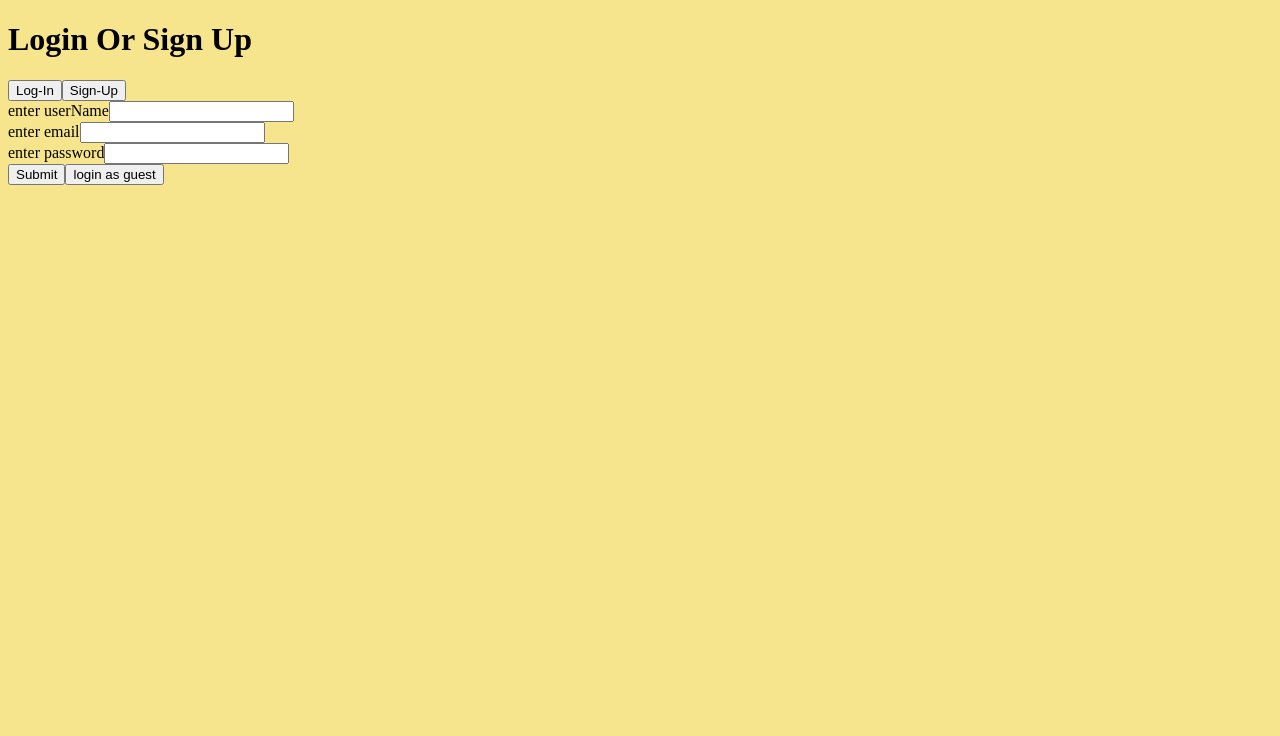
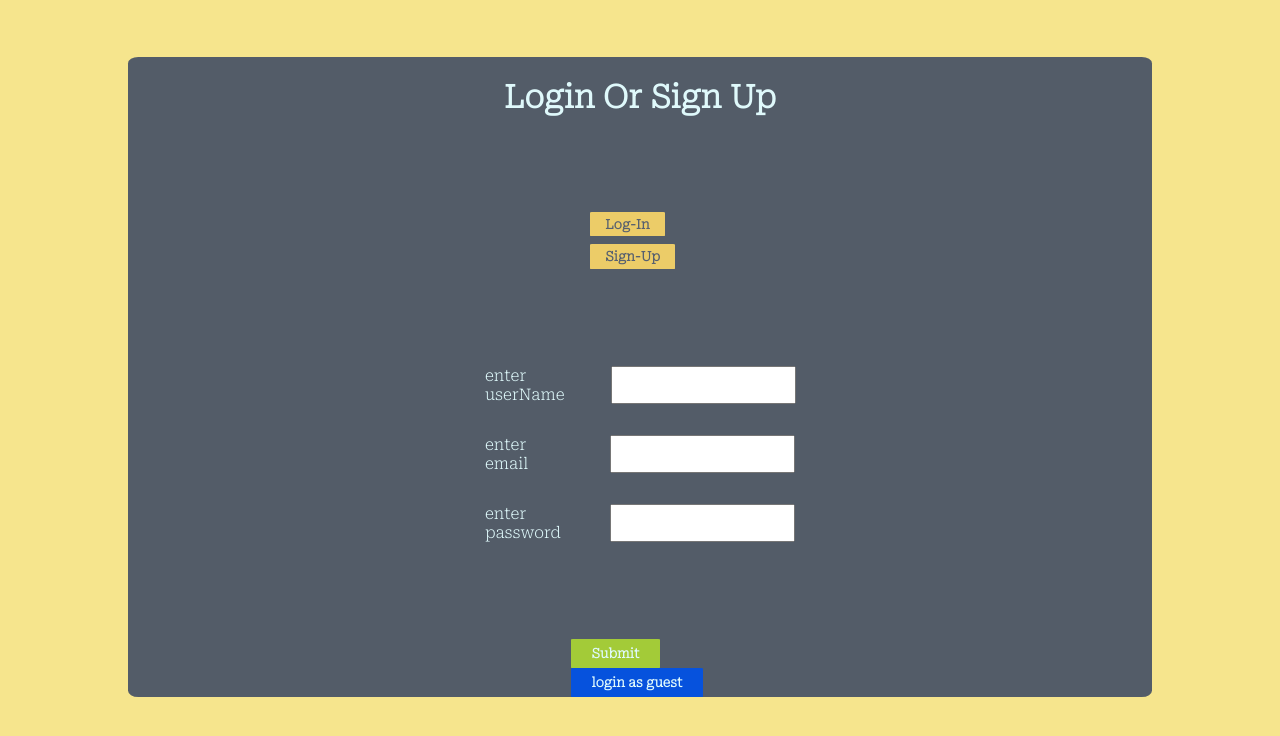
Before and after one commit to ArnonAsquira/checkers-socket, a React (Create React App) app: page / in a window 1280 px wide. Shown: the top 736 px of the page. Built offline with nearby package versions, Linux system fonts and the light colour scheme; no server answers.

Commit message:
implemanting jwt login

```diff
--- a/src/App.tsx
+++ b/src/App.tsx
@@ -10,14 +10,36 @@ import {
   playMenuPath,
 } from "./constants/appPaths";
 import OnlineBoard from "./componentes/onlineBoard/Board";
-import { useSelector } from "react-redux";
+import { useSelector, useStore } from "react-redux";
 import { MainStore } from "./redux/mainStore";
 import { useEffect } from "react";
+import axios from "axios";
+import { socketApiBaseUrl } from "./constants/socket";
+import { authAxiosConfig } from "./constants/axios";
+import { setUserId } from "./redux/slices/socketSlice";
 
 const App = () => {
   const navigate = useNavigate();
+  const mainStore = useStore();
   const socketSlice = useSelector((state: MainStore) => state.socket);
   const userId = socketSlice.userId;
+
+  useEffect(() => {
+    const establishJwtLogin = async () => {
+      try {
+        const { data }: { data: { autenitcated: boolean; userId: string } } =
+          await axios.get(`${socketApiBaseUrl}/jwtaccess`, authAxiosConfig());
+        if (data.autenitcated) {
+          mainStore.dispatch(setUserId(data.userId));
+          navigate("/gameoptions");
+        }
+      } catch (err) {
+        console.log(err);
+        navigate("/");
+      }
+    };
+    establishJwtLogin();
+  }, []);
 
   useEffect(() => {
     if (userId === null) {
--- a/src/componentes/onlineBoard/Board.tsx
+++ b/src/componentes/onlineBoard/Board.tsx
@@ -110,10 +110,21 @@ const OnlineBoard = () => {
 
   return (
     <Fragment>
-      <h1>
-        current turn: {currentTurn} player one: {players.playerOne} player two:
-        {players.playerTwo}
-      </h1>
+      <div className="game-info">
+        <div className="current-turn">
+          current turn:
+          <span style={currentTurn !== null ? { color: currentTurn } : {}}>
+            {currentTurn}
+          </span>
+        </div>
+        <div className="player">
+          <span className="one">player one:</span> {players.playerOne}
+        </div>
+        <div className="player">
+          <span className="two">player two:</span>
+          {players.playerTwo}
+        </div>
+      </div>
       <div id="board">{rows.map((row) => row)}</div>
     </Fragment>
   );
--- a/src/css/main.css
+++ b/src/css/main.css
@@ -1,11 +1,13 @@
+@import url("https://fonts.googleapis.com/css2?family=Roboto+Serif:wght@200&display=swap");
 body {
   background: #f6e58d;
+  font-family: "Roboto Serif", sans-serif;
 }
 
 #board {
   margin: auto auto;
-  width: 80vw;
-  height: 95vh;
+  width: 60vw;
+  height: 80vh;
   border: 1px solid black;
   display: -webkit-box;
   display: -ms-flexbox;
@@ -68,4 +70,222 @@ body {
   border-radius: 100%;
   cursor: pointer;
 }
+
+.input-field-container {
+  width: 80vw;
+  height: 80vh;
+  margin: 4.5% auto;
+  background-color: #535c68;
+  border-radius: 1%;
+  display: -webkit-box;
+  display: -ms-flexbox;
+  display: flex;
+  -webkit-box-orient: vertical;
+  -webkit-box-direction: normal;
+      -ms-flex-direction: column;
+          flex-direction: column;
+  -webkit-box-align: center;
+      -ms-flex-align: center;
+          align-items: center;
+  -webkit-box-pack: justify;
+      -ms-flex-pack: justify;
+          justify-content: space-between;
+}
+
+.input-field-container h1 {
+  color: #dff9fb;
+  text-align: center;
+}
+
+.input-field-container form {
+  margin-top: 10%;
+  margin-bottom: 10%;
+  margin-left: auto;
+  margin-right: auto;
+  display: -webkit-box;
+  display: -ms-flexbox;
+  display: flex;
+  -webkit-box-pack: justify;
+      -ms-flex-pack: justify;
+          justify-content: space-between;
+}
+
+.input-field-container form label {
+  color: #dff9fb;
+  margin-right: 15%;
+}
+
+.input-field-container .login-buttons-div button {
+  background-color: #eccc68;
+  color: #57606f;
+  -webkit-transition: all 0.5s;
+  transition: all 0.5s;
+  border-radius: 2%;
+  border: none;
+  outline: none;
+  padding: 5% 15%;
+  text-align: center;
+  font-family: inherit;
+  font-weight: 600;
+  cursor: pointer;
+  margin-top: 8%;
+}
+
+.input-field-container .login-buttons-div button:hover {
+  background-color: #ffa502;
+}
+
+.input-field-container .submit-button {
+  background-color: #a3cb38;
+  color: #dff9fb;
+  -webkit-transition: all 0.5s;
+  transition: all 0.5s;
+  border-radius: 2%;
+  border: none;
+  outline: none;
+  padding: 5% 15%;
+  text-align: center;
+  font-family: inherit;
+  font-weight: 600;
+  cursor: pointer;
+}
+
+.input-field-container .submit-button:hover {
+  background-color: #c4e538;
+}
+
+.input-field-container .guest-button {
+  background-color: #0652dd;
+  color: #dff9fb;
+  -webkit-transition: all 0.5s;
+  transition: all 0.5s;
+  border-radius: 2%;
+  border: none;
+  outline: none;
+  padding: 5% 15%;
+  text-align: center;
+  font-family: inherit;
+  font-weight: 600;
+  cursor: pointer;
+}
+
+.input-field-container .guest-button:hover {
+  background-color: #1289a7;
+}
+
+.game-options-menu {
+  width: 80vw;
+  height: 80vh;
+  margin: 4.5% auto;
+  background-color: #535c68;
+  border-radius: 1%;
+  display: -webkit-box;
+  display: -ms-flexbox;
+  display: flex;
+  -webkit-box-orient: vertical;
+  -webkit-box-direction: normal;
+      -ms-flex-direction: column;
+          flex-direction: column;
+  -webkit-box-align: center;
+      -ms-flex-align: center;
+          align-items: center;
+  -ms-flex-pack: distribute;
+      justify-content: space-around;
+}
+
+.game-options-menu .generate-token {
+  background-color: #eccc68;
+  color: #57606f;
+  -webkit-transition: all 0.5s;
+  transition: all 0.5s;
+  border-radius: 2%;
+  border: none;
+  outline: none;
+  padding: 5% 15%;
+  text-align: center;
+  font-family: inherit;
+  font-weight: 600;
+  cursor: pointer;
+  margin-top: 8%;
+}
+
+.game-options-menu .generate-token:hover {
+  background-color: #ffa502;
+}
+
+.game-options-menu .play-localy {
+  background-color: #9c88ff;
+  color: #57606f;
+  -webkit-transition: all 0.5s;
+  transition: all 0.5s;
+  border-radius: 2%;
+  border: none;
+  outline: none;
+  padding: 5% 15%;
+  text-align: center;
+  font-family: inherit;
+  font-weight: 600;
+  cursor: pointer;
+  margin-top: 8%;
+}
+
+.game-options-menu .play-localy:hover {
+  background-color: #0097e6;
+}
+
+.game-options-menu .join {
+  background-color: #7f8fa6;
+  color: #e1b12c;
+  -webkit-transition: all 0.5s;
+  transition: all 0.5s;
+  border-radius: 2%;
+  border: none;
+  outline: none;
+  padding: 5% 15%;
+  text-align: center;
+  font-family: inherit;
+  font-weight: 600;
+  cursor: pointer;
+  margin-top: 8%;
+}
+
+.game-options-menu .join:hover {
+  background-color: #487eb0;
+}
+
+.game-options-menu .game-token {
+  color: #1289a7;
+}
+
+.game-options-menu .game-token span {
+  font-weight: 800;
+  color: #0652dd;
+}
+
+.game-info {
+  position: absolute;
+  left: 0;
+  top: 0;
+  width: 20vw;
+  height: 30vh;
+  background-color: #535c68;
+  display: -webkit-box;
+  display: -ms-flexbox;
+  display: flex;
+  -webkit-box-orient: vertical;
+  -webkit-box-direction: normal;
+      -ms-flex-direction: column;
+          flex-direction: column;
+  -webkit-box-pack: justify;
+      -ms-flex-pack: justify;
+          justify-content: space-between;
+}
+
+.game-info .player .one {
+  color: darkred;
+}
+
+.game-info .player .two {
+  color: darkblue;
+}
 /*# sourceMappingURL=main.css.map */
--- a/src/css/main.scss
+++ b/src/css/main.scss
@@ -1,5 +1,25 @@
+@import url("https://fonts.googleapis.com/css2?family=Roboto+Serif:wght@200&display=swap");
+
 body {
   background: #f6e58d;
+  font-family: "Roboto Serif", sans-serif;
+}
+
+@mixin button($primColor, $hoverColor, $textColor) {
+  background-color: $primColor;
+  color: $textColor;
+  transition: all 0.5s;
+  border-radius: 2%;
+  border: none;
+  outline: none;
+  padding: 5% 15%;
+  text-align: center;
+  font-family: inherit;
+  font-weight: 600;
+  cursor: pointer;
+  &:hover {
+    background-color: $hoverColor;
+  }
 }
 
 @mixin player($color) {
@@ -12,8 +32,8 @@ body {
 
 #board {
   margin: auto auto;
-  width: 80vw;
-  height: 95vh;
+  width: 60vw;
+  height: 80vh;
   border: 1px solid black;
   display: flex;
   flex-direction: column;
@@ -46,3 +66,96 @@ body {
 .indicator {
   @include player(#535c68);
 }
+
+.input-field-container {
+  width: 80vw;
+  height: 80vh;
+  margin: 4.5% auto;
+  background-color: #535c68;
+  border-radius: 1%;
+  display: flex;
+  flex-direction: column;
+  align-items: center;
+  justify-content: space-between;
+  h1 {
+    color: #dff9fb;
+    text-align: center;
+  }
+  form {
+    margin-top: 10%;
+    margin-bottom: 10%;
+    margin-left: auto;
+    margin-right: auto;
+    display: flex;
+    justify-content: space-between;
+    label {
+      color: #dff9fb;
+      margin-right: 15%;
+    }
+  }
+
+  .login-buttons-div {
+    button {
+      @include button(#eccc68, #ffa502, #57606f);
+      margin-top: 8%;
+    }
+  }
+  .submit-button {
+    @include button(#a3cb38, #c4e538, #dff9fb);
+  }
+  .guest-button {
+    @include button(#0652dd, #1289a7, #dff9fb);
+  }
+}
+
+.game-options-menu {
+  width: 80vw;
+  height: 80vh;
+  margin: 4.5% auto;
+  background-color: #535c68;
+  border-radius: 1%;
+  display: flex;
+  flex-direction: column;
+  align-items: center;
+  justify-content: space-around;
+
+  .generate-token {
+    @include button(#eccc68, #ffa502, #57606f);
+    margin-top: 8%;
+  }
+  .play-localy {
+    @include button(#9c88ff, #0097e6, #57606f);
+    margin-top: 8%;
+  }
+  .join {
+    @include button(#7f8fa6, #487eb0, #e1b12c);
+    margin-top: 8%;
+  }
+  .game-token {
+    color: #1289a7;
+    span {
+      font-weight: 800;
+      color: #0652dd;
+    }
+  }
+}
+
+.game-info {
+  position: absolute;
+  left: 0;
+  top: 0;
+  width: 20vw;
+  height: 30vh;
+  background-color: #535c68;
+  display: flex;
+  flex-direction: column;
+  justify-content: space-between;
+  .player {
+    .one {
+      color: darkred;
+    }
+    .two {
+      color: darkblue;
+    }
+  }
+}
--- a/src/login_src/components/InputField.tsx
+++ b/src/login_src/components/InputField.tsx
@@ -57,7 +57,7 @@ export default function InputField() {
   return (
     <div className="input-field-container">
       <h1>Login Or Sign Up</h1>
-      <div>
+      <div className="login-buttons-div">
         <button className="login-button" onClick={(e) => switchForms(true)}>
           Log-In
         </button>
@@ -101,6 +101,7 @@ export default function InputField() {
           }
         />
       </div>
+      <div>
         <button
           className="submit-button"
           onClick={async () => {
@@ -109,7 +110,10 @@ export default function InputField() {
         >
           Submit
         </button>
-      <button onClick={handleGuestLoging}>login as guest</button>
+        <button className="guest-button" onClick={handleGuestLoging}>
+          login as guest
+        </button>
+      </div>
     </div>
   );
 }
--- a/src/login_src/components/utils/logUserIn.ts
+++ b/src/login_src/components/utils/logUserIn.ts
@@ -20,7 +20,7 @@ export async function loginUserIn(
     );
     document.cookie = data.token;
     mainStore.dispatch(setUserId(data.id));
-    navigate("/game");
+    navigate("/gameoptions");
     return data.token;
   } catch (err: any) {
     const loginError = validateErr(err);
--- a/src/types/socketTypes.ts
+++ b/src/types/socketTypes.ts
@@ -15,8 +15,8 @@ interface IJoinGameBody {
 }
 
 interface INewGameResponse {
-  playerOne: string | null;
-  playerTwo: string | null;
+  playerOne: { userName: string; id?: string } | null;
+  playerTwo: { userName: string } | null;
   gameId: string;
   gameinfo: IGameInfo;
 }
```
Also changed, not shown: src/playMenu/GameOptions.tsx (+23 -6 lines), 1 other file (tests, documents, lock files or other folders). Lines whose indentation alone changed are shown as unchanged.
